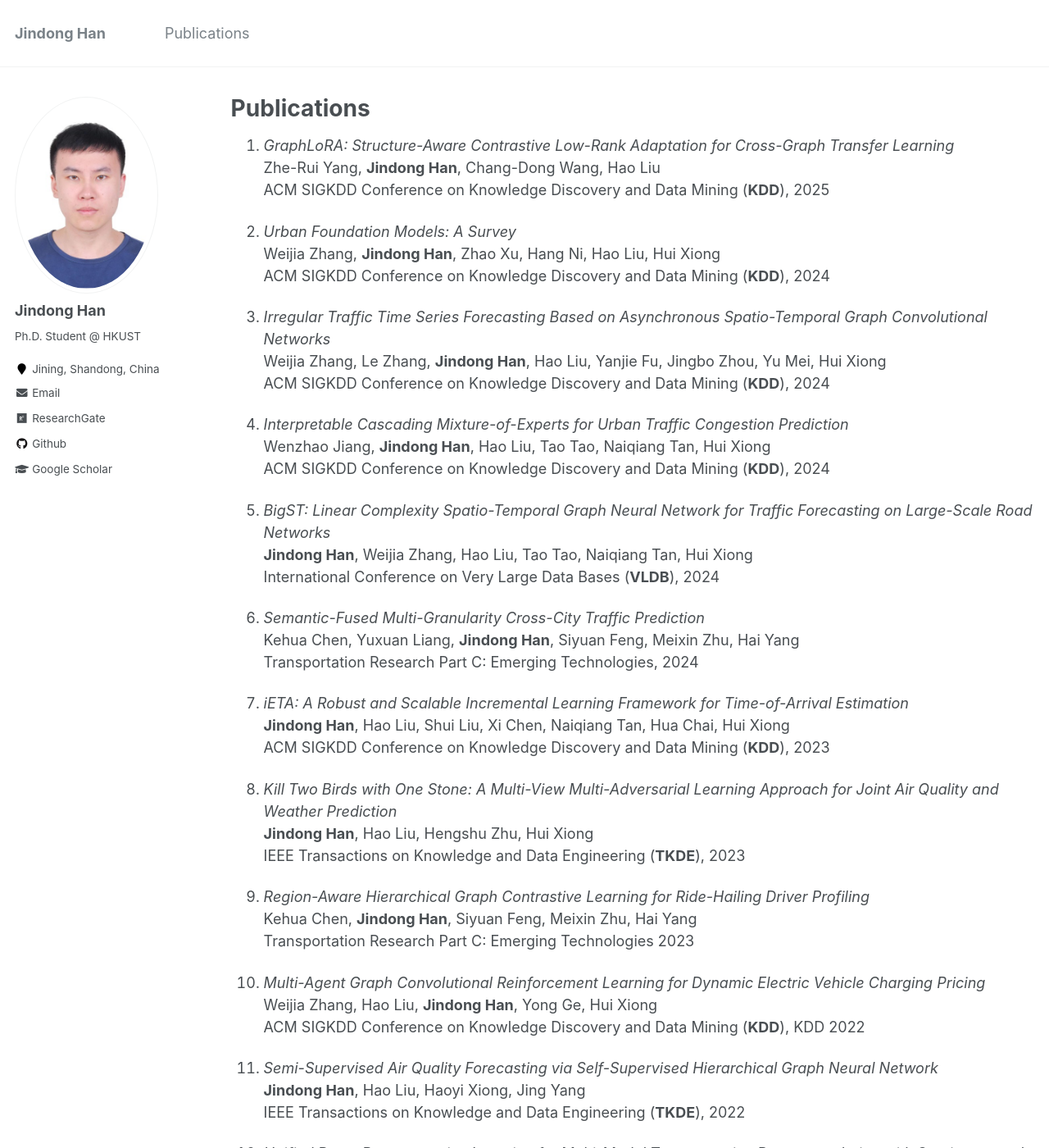
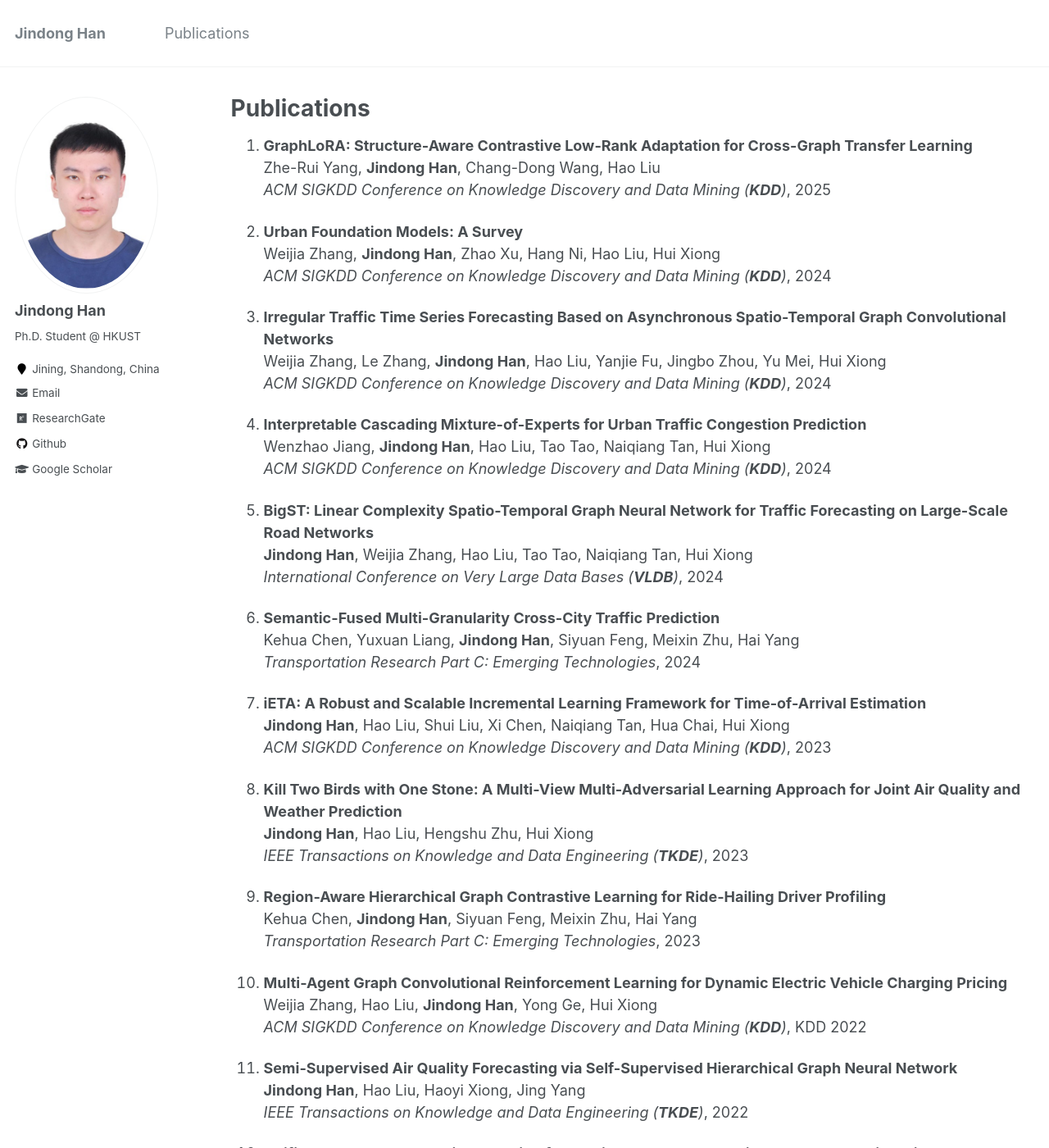
Before and after one commit to jhanao-hkust/jhanao-hkust.github.io, a Jekyll site: the page built from _pages/publications.md, in a window 1280 px wide and 1400 px high. Shown: the whole window at 82% size. Built offline with Jekyll 4.4.1, drawn with Linux system fonts in a browser that asks for light colours; some of the changed text lies outside the part shown.

Commit message:
Update publications.md

```diff
--- a/_pages/publications.md
+++ b/_pages/publications.md
@@ -7,70 +7,70 @@ author_profile: true
 {% include base_path %}
 
 
-1.  *GraphLoRA: Structure-Aware Contrastive Low-Rank Adaptation for Cross-Graph Transfer Learning*  <br>
+1. **GraphLoRA: Structure-Aware Contrastive Low-Rank Adaptation for Cross-Graph Transfer Learning**  <br>
 Zhe-Rui Yang, **Jindong Han**, Chang-Dong Wang, Hao Liu<br>
-ACM SIGKDD Conference on Knowledge Discovery and Data Mining (**KDD**), 2025
+*ACM SIGKDD Conference on Knowledge Discovery and Data Mining (**KDD**)*, 2025
 
-1.  *Urban Foundation Models: A Survey*  <br>
+1. **Urban Foundation Models: A Survey**  <br>
 Weijia Zhang, **Jindong Han**, Zhao Xu, Hang Ni, Hao Liu, Hui Xiong<br>
-ACM SIGKDD Conference on Knowledge Discovery and Data Mining (**KDD**), 2024
+*ACM SIGKDD Conference on Knowledge Discovery and Data Mining (**KDD**)*, 2024
 
-1.  *Irregular Traffic Time Series Forecasting Based on Asynchronous Spatio-Temporal Graph Convolutional Networks*  <br>
+1. **Irregular Traffic Time Series Forecasting Based on Asynchronous Spatio-Temporal Graph Convolutional Networks**  <br>
 Weijia Zhang, Le Zhang, **Jindong Han**, Hao Liu, Yanjie Fu, Jingbo Zhou, Yu Mei, Hui Xiong<br>
-ACM SIGKDD Conference on Knowledge Discovery and Data Mining (**KDD**), 2024
+*ACM SIGKDD Conference on Knowledge Discovery and Data Mining (**KDD**)*, 2024
 
-1.  *Interpretable Cascading Mixture-of-Experts for Urban Traffic Congestion Prediction*  <br>
+1. **Interpretable Cascading Mixture-of-Experts for Urban Traffic Congestion Prediction**  <br>
 Wenzhao Jiang, **Jindong Han**, Hao Liu, Tao Tao, Naiqiang Tan, Hui Xiong<br>
-ACM SIGKDD Conference on Knowledge Discovery and Data Mining (**KDD**), 2024
+*ACM SIGKDD Conference on Knowledge Discovery and Data Mining (**KDD**)*, 2024
 
-1.  *BigST: Linear Complexity Spatio-Temporal Graph Neural Network for Traffic Forecasting on Large-Scale Road Networks*  <br>
+1. **BigST: Linear Complexity Spatio-Temporal Graph Neural Network for Traffic Forecasting on Large-Scale Road Networks**  <br>
 **Jindong Han**, Weijia Zhang, Hao Liu, Tao Tao, Naiqiang Tan, Hui Xiong<br>
-International Conference on Very Large Data Bases (**VLDB**), 2024
+*International Conference on Very Large Data Bases (**VLDB**)*, 2024
 
-1.  *Semantic-Fused Multi-Granularity Cross-City Traffic Prediction*  <br>
+1. **Semantic-Fused Multi-Granularity Cross-City Traffic Prediction**  <br>
 Kehua Chen, Yuxuan Liang, **Jindong Han**, Siyuan Feng, Meixin Zhu, Hai Yang<br>
-Transportation Research Part C: Emerging Technologies, 2024
+*Transportation Research Part C: Emerging Technologies*, 2024
 
-1.  *iETA: A Robust and Scalable Incremental Learning Framework for Time-of-Arrival Estimation*  <br>
+1. **iETA: A Robust and Scalable Incremental Learning Framework for Time-of-Arrival Estimation**  <br>
 **Jindong Han**, Hao Liu, Shui Liu, Xi Chen, Naiqiang Tan, Hua Chai, Hui Xiong<br>
-ACM SIGKDD Conference on Knowledge Discovery and Data Mining (**KDD**), 2023
+*ACM SIGKDD Conference on Knowledge Discovery and Data Mining (**KDD**)*, 2023
 
-1.  *Kill Two Birds with One Stone: A Multi-View Multi-Adversarial Learning Approach for Joint Air Quality and Weather Prediction*  <br>
+1. **Kill Two Birds with One Stone: A Multi-View Multi-Adversarial Learning Approach for Joint Air Quality and Weather Prediction**  <br>
 **Jindong Han**, Hao Liu, Hengshu Zhu, Hui Xiong<br>
-IEEE Transactions on Knowledge and Data Engineering (**TKDE**), 2023
+*IEEE Transactions on Knowledge and Data Engineering (**TKDE**)*, 2023
 
-1.  *Region-Aware Hierarchical Graph Contrastive Learning for Ride-Hailing Driver Profiling*  <br>
+1. **Region-Aware Hierarchical Graph Contrastive Learning for Ride-Hailing Driver Profiling**  <br>
 Kehua Chen, **Jindong Han**, Siyuan Feng, Meixin Zhu, Hai Yang<br>
-Transportation Research Part C: Emerging Technologies 2023
+*Transportation Research Part C: Emerging Technologies*, 2023
 
-1.  *Multi-Agent Graph Convolutional Reinforcement Learning for Dynamic Electric Vehicle Charging Pricing*  <br>
+1. **Multi-Agent Graph Convolutional Reinforcement Learning for Dynamic Electric Vehicle Charging Pricing**  <br>
 Weijia Zhang, Hao Liu, **Jindong Han**, Yong Ge, Hui Xiong<br>
-ACM SIGKDD Conference on Knowledge Discovery and Data Mining (**KDD**), KDD 2022
+*ACM SIGKDD Conference on Knowledge Discovery and Data Mining (**KDD**)*, KDD 2022
 
-1.  *Semi-Supervised Air Quality Forecasting via Self-Supervised Hierarchical Graph Neural Network*  <br>
+1. **Semi-Supervised Air Quality Forecasting via Self-Supervised Hierarchical Graph Neural Network**  <br>
 **Jindong Han**, Hao Liu, Haoyi Xiong, Jing Yang<br>
-IEEE Transactions on Knowledge and Data Engineering (**TKDE**), 2022
+*IEEE Transactions on Knowledge and Data Engineering (**TKDE**)*, 2022
 
-1.  *Unified Route Representation Learning for Multi-Modal Transportation Recommendation with Spatiotemporal Pre-Training*  <br>
+1. **Unified Route Representation Learning for Multi-Modal Transportation Recommendation with Spatiotemporal Pre-Training**  <br>
 Hao Liu, **Jindong Han**, Yanjie Fu, Yanyan Li, Kai Chen, Hui Xiong<br>
-The VLDB Journal (**VLDBJ**), 2022
+*The VLDB Journal (**VLDBJ**)*, 2022
 
-1.  *Joint Air Quality and Weather Prediction Based on Multi-Adversarial Spatiotemporal Networks*  <br>
+1. **Joint Air Quality and Weather Prediction Based on Multi-Adversarial Spatiotemporal Networks**  <br>
 **Jindong Han**, Hao Liu, Hengshu Zhu, Hui Xiong, Dejing Dou<br>
-AAAI Conference on Artificial Intelligence (**AAAI**) 2021
+*AAAI Conference on Artificial Intelligence (**AAAI**)*, 2021
 
-1.  *Multi-Modal Transportation Recommendation with Unified Route Representation Learning*  <br>
+1. **Multi-Modal Transportation Recommendation with Unified Route Representation Learning**  <br>
 Hao Liu, **Jindong Han**, Yanjie Fu, Jingbo Zhou, Xinjiang Lu, Hui Xiong<br>
-International Conference on Very Large Data Bases (**VLDB**), 2021
+*International Conference on Very Large Data Bases (**VLDB**)*, 2021
 
-1.  *Incorporating Multi-Source Urban Data for Personalized and Context-Aware Multi-Modal Transportation Recommendation*  <br>
+1. **Incorporating Multi-Source Urban Data for Personalized and Context-Aware Multi-Modal Transportation Recommendation**  <br>
 Hao Liu, Yongxin Tong, **Jindong Han**, Panpan Zhang, Xinjiang Lu, Hui Xiong<br>
-IEEE Transactions on Knowledge and Data Engineering (**TKDE**), 2020
+*IEEE Transactions on Knowledge and Data Engineering (**TKDE**)*, 2020
 
-1.  *Adversarial Transfer Learning for Deep Learning Based Automatic Modulation Classification*  <br>
+1. **Adversarial Transfer Learning for Deep Learning Based Automatic Modulation Classification**  <br>
 Ke Bu, Yuan He, Xiaojun Jing, **Jindong Han**<br>
-IEEE Signal Processing Letters 2020
+*IEEE Signal Processing Letters*, 2020
 
-1.  *GraphConvLSTM: Spatiotemporal Learning for Activity Recognition with Wearable Sensors*  <br>
+1. **GraphConvLSTM: Spatiotemporal Learning for Activity Recognition with Wearable Sensors**  <br>
 **Jindong Han**, Yuan He, Juan Liu, Qianqian Zhang, Xiaojun Jing<br>
-IEEE Global Communications Conference (**Globecom**), 2019
+*IEEE Global Communications Conference (**Globecom**)*, 2019
```
